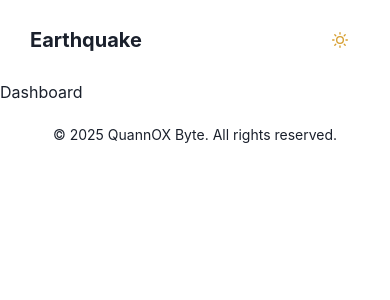
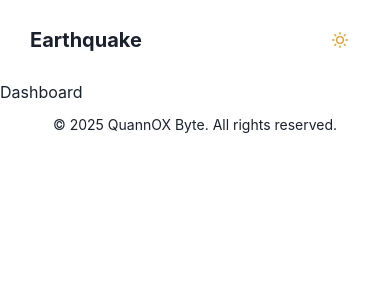
Before and after one commit to eigenlambda123/OpenIT, a React app in the folder frontend/: page / in a window 390 px wide. Shown: the top 300 px of the page. Built offline with nearby package versions, Linux system fonts and the light colour scheme; the HTML template or start-up script is replaced by a standard one.

Commit message:
feat: add responsive padding

```diff
--- a/frontend/src/components/Footer.jsx
+++ b/frontend/src/components/Footer.jsx
@@ -13,12 +13,12 @@ function Footer() {
     <Flex
         as="footer"
         bg={bgColor}
-        px="30px"
-        py="20px"
+        px={["20px", "30px"]}
+        py={["10px", "20px"]}
         justify="center"
         mt="auto"
     >
-      <Text fontSize="sm">
+      <Text fontSize="sm" textAlign="center">
         &copy; {currentYear} QuannOX Byte. All rights reserved.
       </Text>
     </Flex>
```
